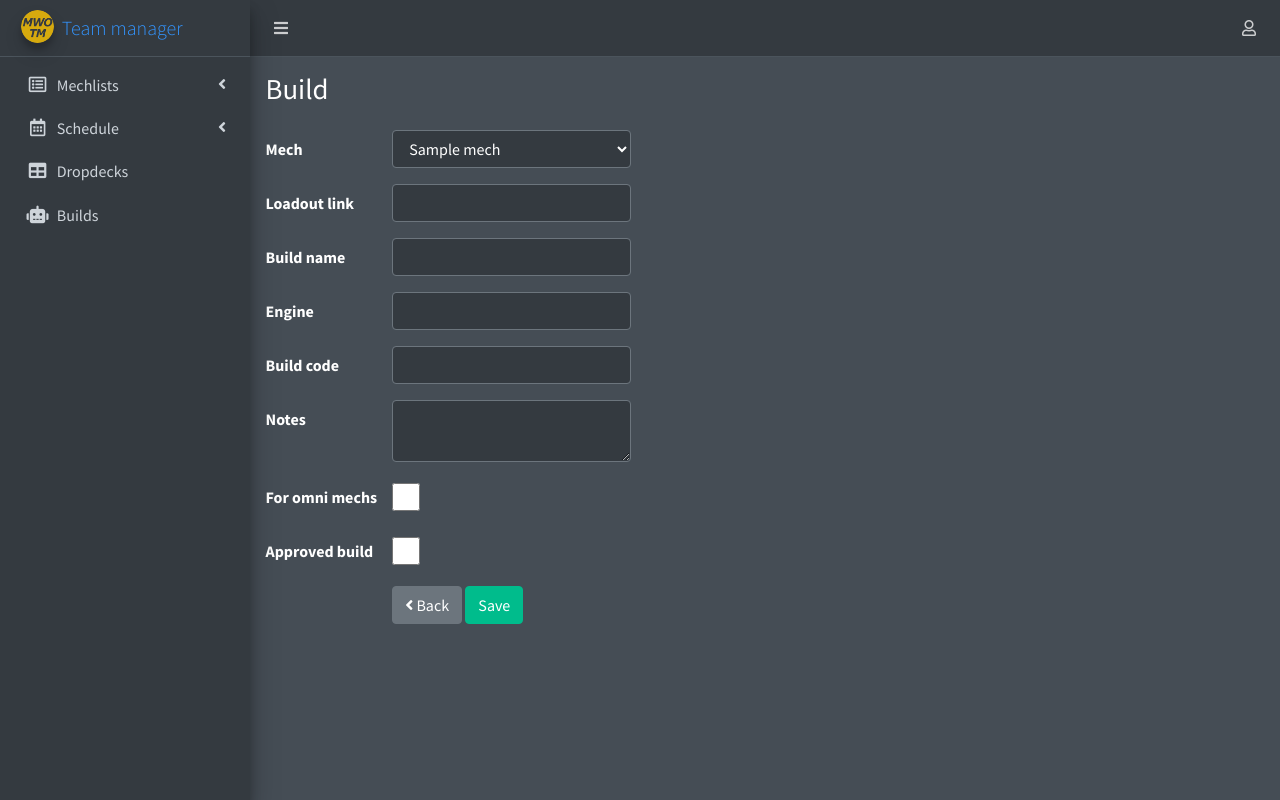
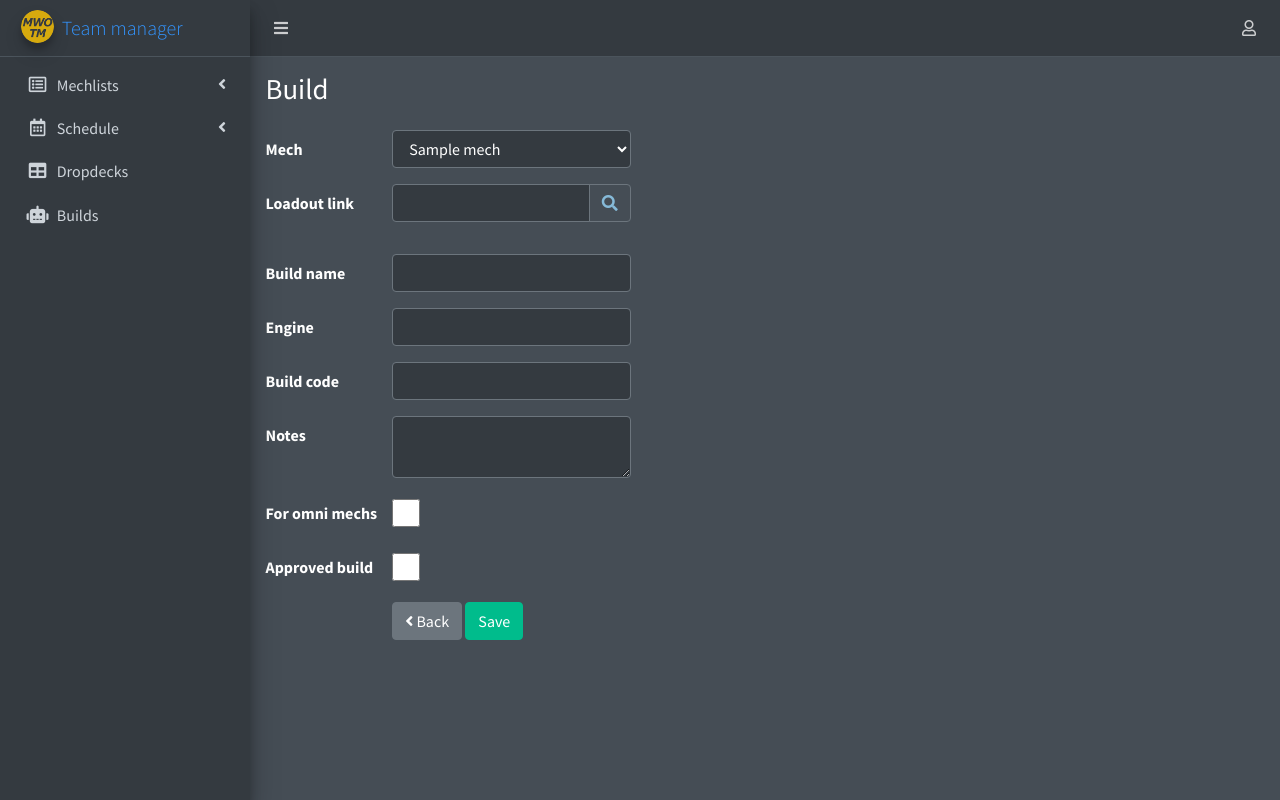
Before and after one commit to iT-Drake/MWOTeamManager, a Flask app: page /build-add in a window 1280 px wide. Run offline with Flask 3, Linux system fonts and the light colour scheme; a user stored in the database is signed in; tables that the repository leaves empty hold one stand-in row (values such as "Sample post"); parts of the project's set-up code (start-up, migrations or seed data) failed here and were passed over; some libraries are stand-ins or nearby versions.

Commit message:
Added option to navigate build link on build-edit page

```diff
--- a/website/templates/build-edit.html
+++ b/website/templates/build-edit.html
@@ -48,8 +48,13 @@
                     </div>
                     <div class="form-group row">
                         <label for="loadout" class="col-4 col-lg-3 col-form-label">Loadout link</label>
-                        <div class="col-8 col-lg-6">
+                        <div class="col-8 col-lg-6 input-group mb-3">
                             <input type="url" class="form-control" id="loadout" name="loadout" value="{{ build.loadout }}" required>
+                            <div class="input-group-append">
+                                <div class="btn btn-outline-secondary">
+                                    <i class="fas fa-search text-lightblue" id="navigateUrl"></i>
+                                </div>
+                            </div>
                         </div>
                     </div>
                     <div class="form-group row">
@@ -201,6 +206,13 @@
     </script>
     <script>
         $(document).ready(function() {
+            $('#navigateUrl').click(function() {
+                var url = $('#loadout').val();
+                if (url) {
+                    window.open(url, '_blank');
+                }
+            });
+
             $('#stats_overlay').hide();
 
             $('#loadout').on('change', function() {
```
